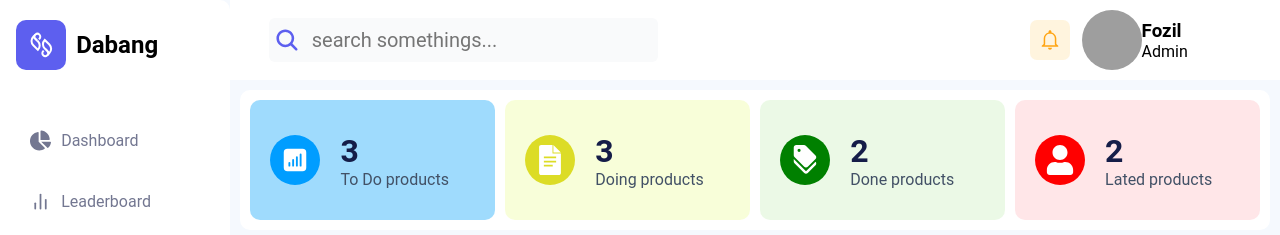
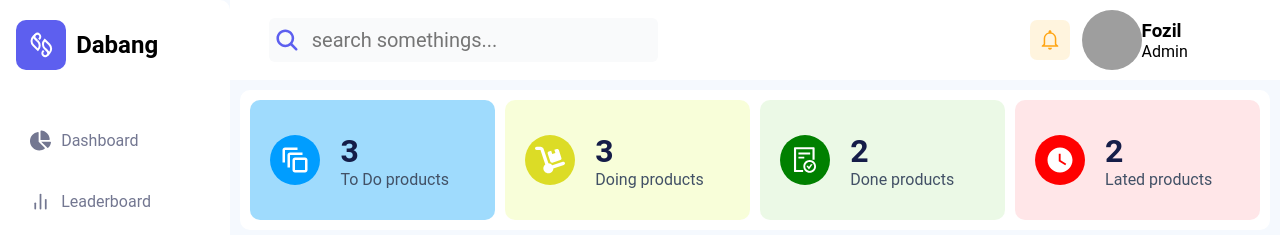
Before and after one commit to behzod-sharifjonov/auth-dashboard, a React (Vite) app: page /dashboard/orders in a window 1280 px wide. Shown: the top 235 px of the page. Built offline with nearby package versions, Linux system fonts and the light colour scheme; grey boxes are pictures that could not be loaded.

Commit message:
full finished orders page

```diff
--- a/src/App.jsx
+++ b/src/App.jsx
@@ -1,35 +1,32 @@
-import { Routes, Route } from 'react-router-dom';
-import Landing from './views/Landing/Landing';
-import AdminLogin from './views/Auth/Login';
-import AdminRegister from './views/Auth/Logout';
-import AdminProfile from './views/Dashboard/Profile/Profile';
-import Dashboard from './views/Dashboard/Dashboard';
-import { createContext, useState } from 'react';
-import { product_data } from './data';
+import React, { createContext, useState, Suspense, lazy } from "react";
+import { Routes, Route } from "react-router-dom";
+import { product_data } from "./data";
+import Loader from "./container/Loader/Loader";
 
-export const  Context = createContext()
+// Lazy loading components
+const Landing = lazy(() => import("./views/Landing/Landing"));
+const AdminLogin = lazy(() => import("./views/Auth/Login"));
+const AdminRegister = lazy(() => import("./views/Auth/Logout"));
+const AdminProfile = lazy(() => import("./views/Dashboard/Profile/Profile"));
+const Dashboard = lazy(() => import("./views/Dashboard/Dashboard"));
+
+export const Context = createContext();
 
 function App() {
+  const [isMenuOpen, setIsMenuOpen] = useState(false);
+  console.log(product_data);
 
-  const [isMenuOpen, setIsMenuOpen] = useState(false);
-  console.log(product_data)
-// api/login
-  // async function refreshToken(){
-  //   const refreshTok=localStorage.getItem("refresh-token");
-  //   try{
-  //     const res=await axios.post
-  //   }
-  // }
   return (
-    <Context.Provider value={{isMenuOpen, setIsMenuOpen}}>
-      <Routes>
-        <Route path='/' element={<Landing />} />
-        <Route path="admin/login" element={<AdminLogin />} />
-        <Route path="admin/register" element={<AdminRegister />} />
-        <Route path="admin/profile" element={<AdminProfile />} />
-        <Route path='dashboard/*' element={<Dashboard />} />
-
-      </Routes>
+    <Context.Provider value={{ isMenuOpen, setIsMenuOpen }}>
+      <Suspense fallback={<Loader />}>
+        <Routes>
+          <Route path="/" element={<Landing />} />
+          <Route path="admin/login" element={<AdminLogin />} />
+          <Route path="admin/register" element={<AdminRegister />} />
+          <Route path="admin/profile" element={<AdminProfile />} />
+          <Route path="dashboard/*" element={<Dashboard />} />
+        </Routes>
+      </Suspense>
     </Context.Provider>
   );
 }
--- a/src/components/Orders/Order/AllOrders.jsx
+++ b/src/components/Orders/Order/AllOrders.jsx
@@ -1,17 +1,19 @@
-import React from "react";
+import React, { Suspense } from "react";
 import "./Orders.css";
-import { HiChartBarSquare } from "react-icons/hi2";
-import { SiGoogledocs } from "react-icons/si";
-import { MdDiscount } from "react-icons/md";
-import { FaUser } from "react-icons/fa";
+import { MdOutlineAutoAwesomeMotion } from "react-icons/md";
+import { FaDolly } from "react-icons/fa6";
+import { AiOutlineFileDone } from "react-icons/ai";
+import { MdWatchLater } from "react-icons/md";
+import Loader from "../../../container/Loader/Loader";
 
 function AllOrders() {
   return (
+    <Suspense fallback={<Loader />}>
       <div className="daliy-sales display-flex">
         <div className="daliy-sales-container">
           <div className="daliy-sales-card order-sales-card-1">
             <div className="daliy-sales-card-icon display-flex">
-            <HiChartBarSquare />
+              <MdOutlineAutoAwesomeMotion />
             </div>
             <div className="daliy-sales-card-text">
               <h1>3</h1>
@@ -20,7 +22,7 @@ function AllOrders() {
           </div>
           <div className="daliy-sales-card order-sales-card-2">
             <div className="daliy-sales-card-icon display-flex">
-            <SiGoogledocs />
+              <FaDolly />
             </div>
             <div className="daliy-sales-card-text">
               <h1>3</h1>
@@ -29,7 +31,7 @@ function AllOrders() {
           </div>
           <div className="daliy-sales-card order-sales-card-3">
             <div className="daliy-sales-card-icon display-flex">
-            <MdDiscount />
+              <AiOutlineFileDone />
             </div>
             <div className="daliy-sales-card-text">
               <h1>2</h1>
@@ -38,7 +40,7 @@ function AllOrders() {
           </div>
           <div className="daliy-sales-card order-sales-card-4">
             <div className="daliy-sales-card-icon display-flex">
-            <FaUser />
+              <MdWatchLater />
             </div>
             <div className="daliy-sales-card-text">
               <h1>2</h1>
@@ -47,6 +49,7 @@ function AllOrders() {
           </div>
         </div>
       </div>
+    </Suspense>
   );
 }
 
```
Lines whose indentation alone changed are shown as unchanged.
